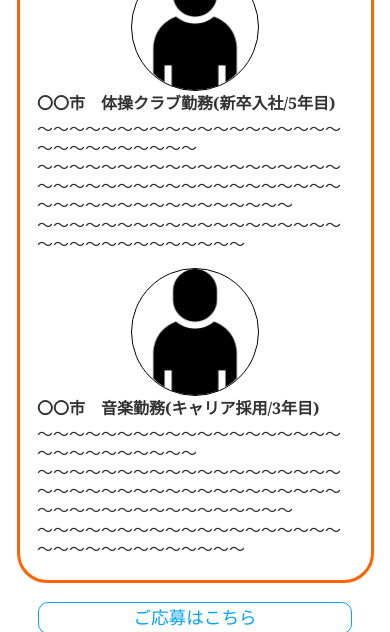
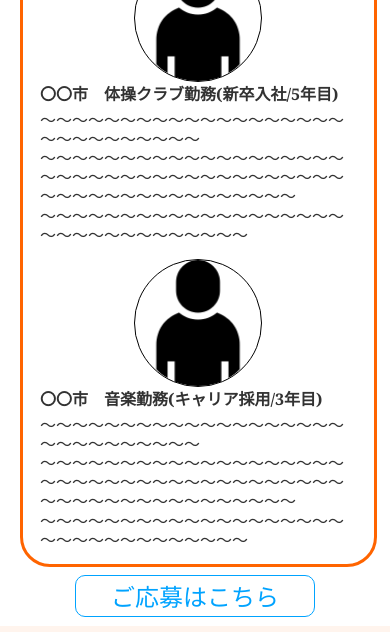
Before and after one commit to shishimaru3/HP2-practice, a plain HTML site: page html/recruit.html in a window 390 px wide. Shown: the part 1780-2412 px from the top of the page. Drawn offline with Linux system fonts and the light colour scheme.

Commit message:
ボタン修正

```diff
--- a/css/common2.css
+++ b/css/common2.css
@@ -10,31 +10,24 @@
 }
 
 .btn {
-  width: 30%;
-  margin: 5% auto;
+  margin: 5% 0;
   text-align: center;
+}
+
+.btn a {
+  font-size: 1.5rem;
+  color: #00a3ff;
   background: white;
   border: 1px solid #00a3ff;
   border-radius: 10px;
+  padding: 1% 10%;
   transition: all 0.3s;
-}
-
-.btn:hover {
-  background: #00a3ff;
-  transition: all 0.3s;
-}
-
-.btn a {
-  display: block;
-  width: 100%;
-  height: 100%;
-  color: #00a3ff;
-  font-size: 1.5rem;
-  padding: 2% 0;
 }
 
 .btn a:hover {
   color: white;
+  background: #00a3ff;
+  transition: all 0.3s;
 }
 
 /* -----------------------------------
@@ -114,10 +107,6 @@ responsive
 --------------------------------------------------------
 ------------------------------------------------------ */
 @media screen and (max-width: 768px) {
-  .btn {
-    width: 40%;
-  }
-
   .top-title h1 {
     font-size: 2rem;
   }
@@ -142,10 +131,6 @@ responsive
 }
 
 @media  screen and (max-width: 425px) {
-  .btn {
-    width: 60%;
-  }
-
   .top-title h1 {
     font-size: 1.5rem;
   }
--- a/css/recruit.css
+++ b/css/recruit.css
@@ -66,9 +66,9 @@ recruit section
 voice section
 
 --------------------------------------------------- */
-.voice > .inner {
+.voice-wrapper {
   position: relative;
-  width: 70%;
+  width: 100%;
   margin: 0 auto;
   border: 3px solid #ff6400;
   border-radius: 30px;
--- a/html/recruit.html
+++ b/html/recruit.html
@@ -112,8 +112,8 @@
 
   <section class="voice section">
     <div class="inner">
-      <h2 class="voice-title">スタッフの声</h2>
       <div class="voice-wrapper">
+        <h2 class="voice-title">スタッフの声</h2>
         <div class="voice-item">
           <img src="../img/profile.png">
           <voice>
@@ -148,9 +148,9 @@
           </voice>
         </div>
       </div>
-    </div>
-    <div class="btn">
-      <a href="#">ご応募はこちら</a>
+      <div class="btn">
+        <a href="#">ご応募はこちら</a>
+      </div>
     </div>
   </section>
 
```
